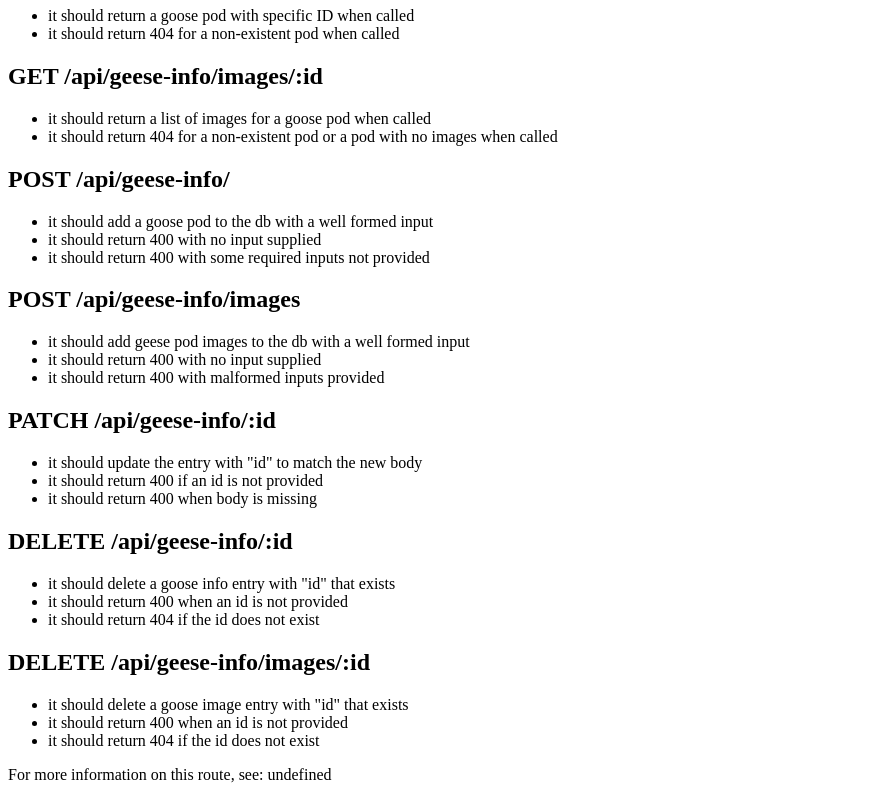
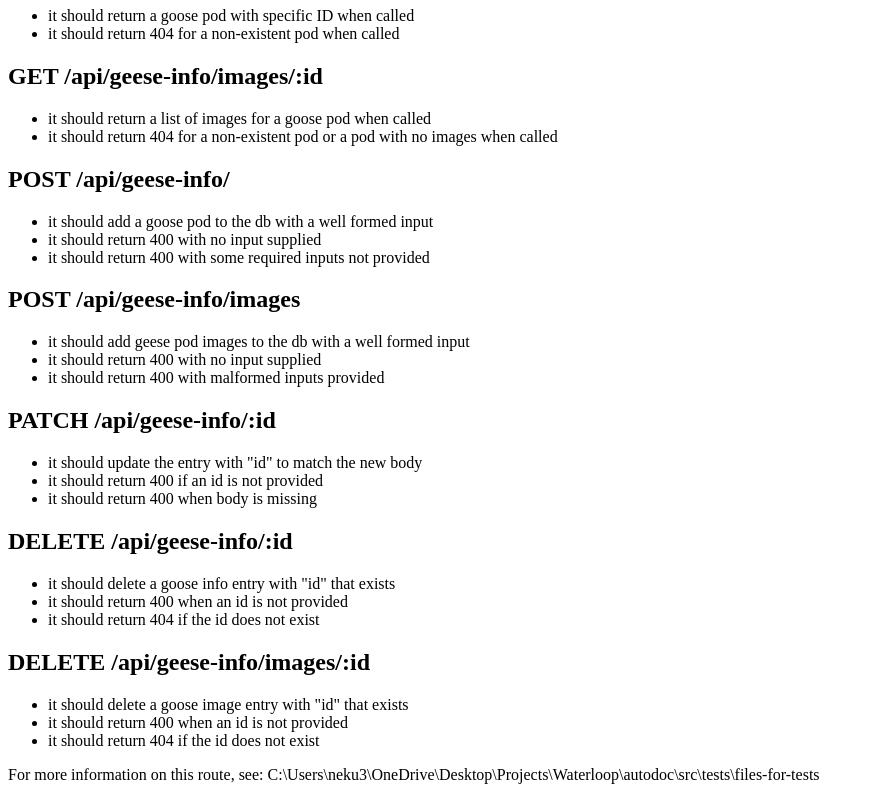
Before and after one commit to waterloop/autodoc, a website: page autodocHTML/index.html in a window 1280 px wide. Shown: the part 336-1136 px from the top of the page, without its empty margins (0-874 px from the left). Drawn offline with Linux system fonts and the light colour scheme.

Commit message:
Updated readme, awaiting feedback

```diff
--- a/autodocHTML/index.html
+++ b/autodocHTML/index.html
@@ -52,7 +52,7 @@
 <li>it should return 404 if the id does not exist</li>
 </ul></div>
 <p>
-For more information on this route, see: undefined
+For more information on this route, see: C:\Users\neku3\OneDrive\Desktop\Projects\Waterloop\autodoc\src\tests\files-for-tests
 </p>
 </div>
 </body>
```
Also changed, not shown: README.md.
